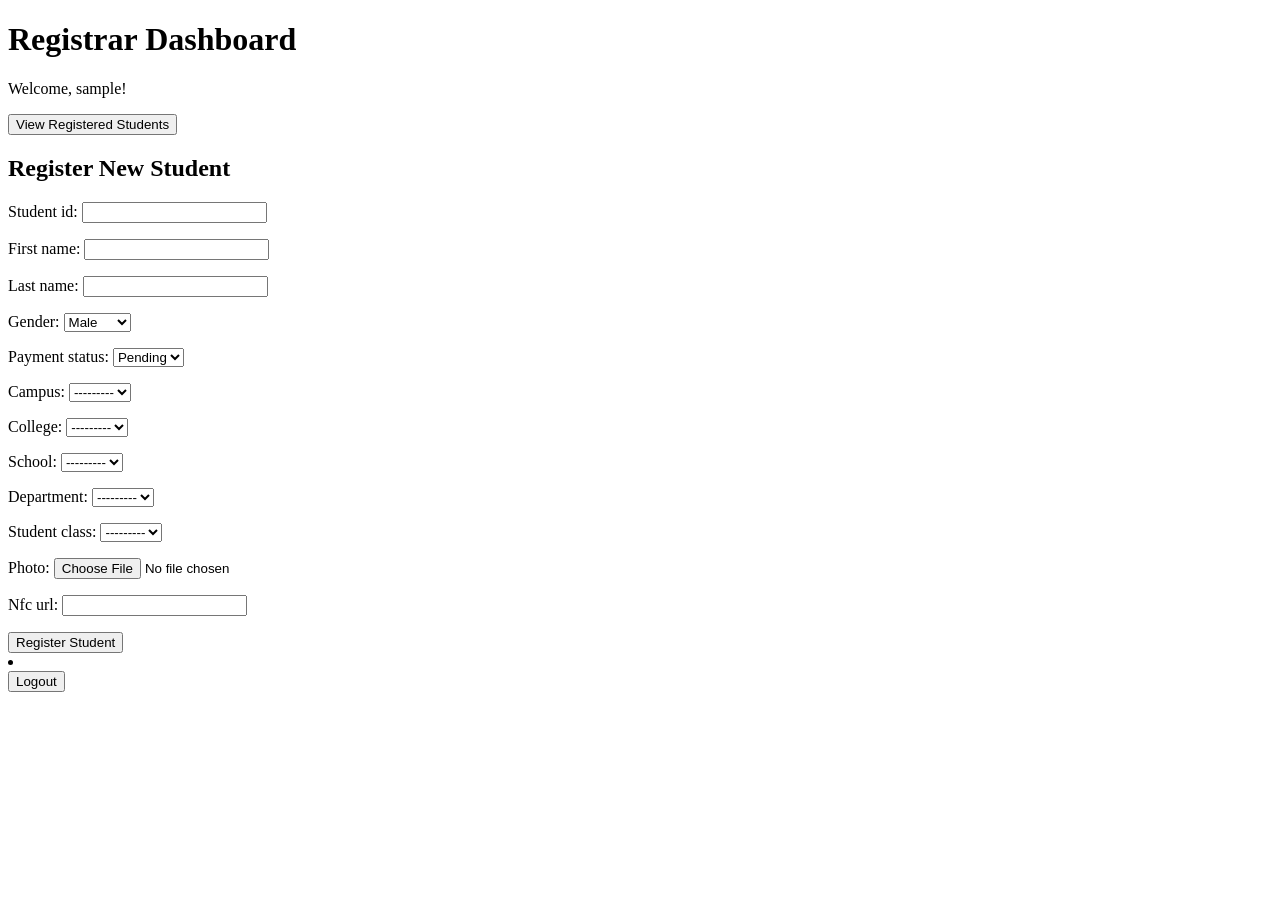
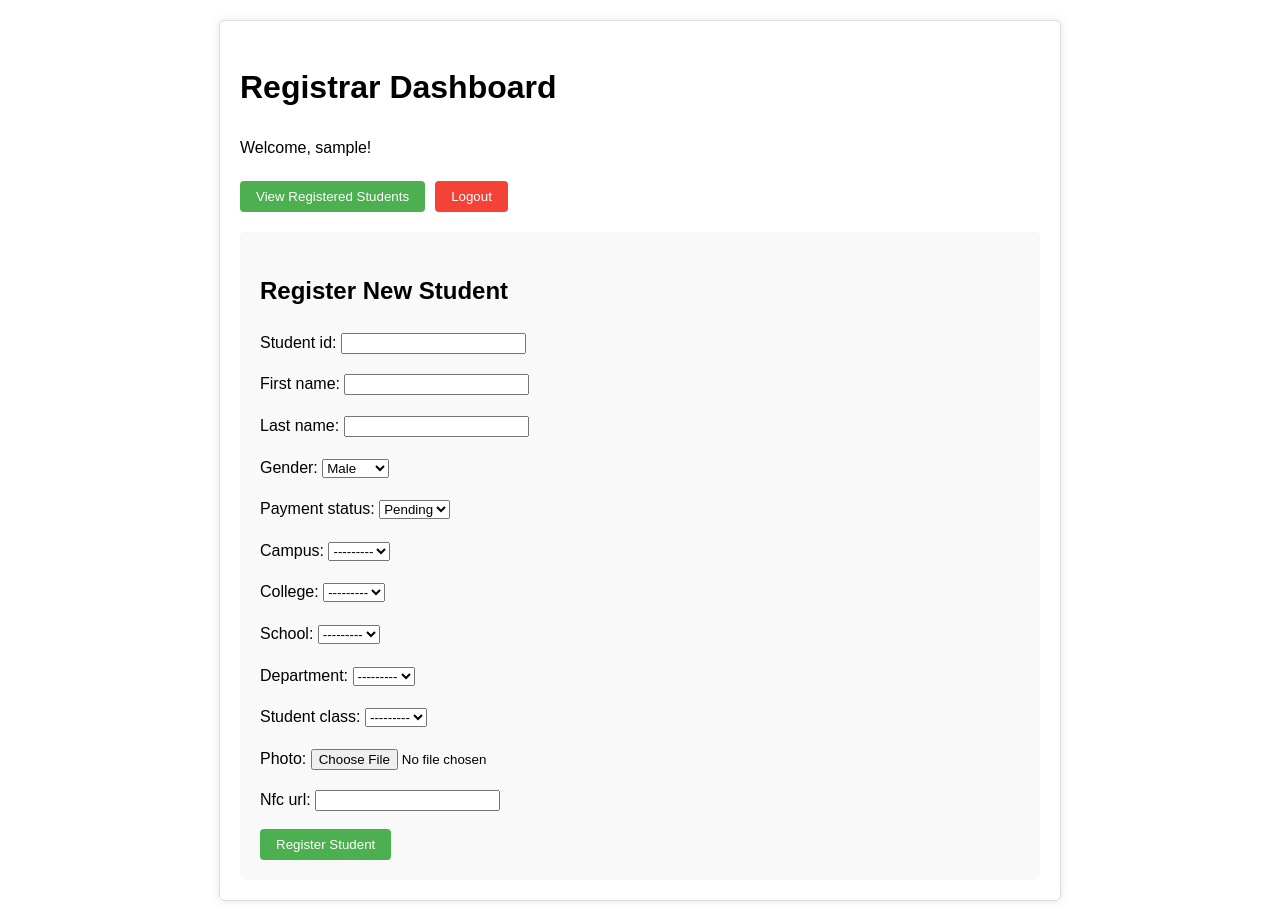
Before and after one commit to musp7/ur_nfc_student_management, a Django app: template core/templates/core/registrar_dashboard.html in a window 1280 px wide. Before the commit the page ends 692 px from the top, so only its background shows below. Run offline with Django 5.2, Linux system fonts and the light colour scheme; the template is opened without the code that fills it: values that come from a table or form of the project are taken from there, others are empty; the visitor is signed in with stand-in values (Sample User, id 1).

Commit message:
registrar portal
student profile' link fixed

```diff
--- a/core/templates/core/registrar_dashboard.html
+++ b/core/templates/core/registrar_dashboard.html
@@ -4,30 +4,77 @@
     <meta charset="UTF-8">
     <meta name="viewport" content="width=device-width, initial-scale=1.0">
     <title>Registrar Dashboard</title>
+    <style>
+        body {
+            font-family: Arial, sans-serif;
+            margin: 20px;
+            line-height: 1.6;
+        }
+        .dashboard-container {
+            max-width: 800px;
+            margin: 0 auto;
+            padding: 20px;
+            border: 1px solid #ddd;
+            border-radius: 5px;
+            box-shadow: 0 0 10px rgba(0,0,0,0.1);
+        }
+        .button-group {
+            margin: 20px 0;
+            display: flex;
+            gap: 10px;
+        }
+        button {
+            padding: 8px 16px;
+            background-color: #4CAF50;
+            color: white;
+            border: none;
+            border-radius: 4px;
+            cursor: pointer;
+        }
+        button:hover {
+            background-color: #45a049;
+        }
+        .logout-btn {
+            background-color: #f44336;
+        }
+        .logout-btn:hover {
+            background-color: #d32f2f;
+        }
+        .registration-form {
+            margin-top: 20px;
+            padding: 20px;
+            background-color: #f9f9f9;
+            border-radius: 5px;
+        }
+    </style>
 </head>
 <body>
+    <div class="dashboard-container">
         <h1>Registrar Dashboard</h1>
         <p>Welcome, {{ user.username }}!</p>
 
+        <div class="button-group">
             <!-- Button to navigate to the Registered Students Page -->
             <a href="{% url 'registered-students' %}">
                 <button>View Registered Students</button>
             </a>
 
+            <!-- Logout Button -->
+            <form method="post" action="{% url 'logout' %}">
+                {% csrf_token %}
+                <button type="submit" class="logout-btn">Logout</button>
+            </form>
+        </div>
+
         <!-- Register New Student -->
+        <div class="registration-form">
             <h2>Register New Student</h2>
             <form method="post" enctype="multipart/form-data">
                 {% csrf_token %}
                 {{ registration_form.as_p }}
                 <button type="submit" name="register_student">Register Student</button>
             </form>
+        </div>
+    </div>
 </body>
 </html>
-    </form>
-        <li> <form method="post" action="{% url 'logout' %}">
-            {% csrf_token %}
-            <button type="submit">Logout</button>
-        </form></li>
-    </ul>
-</body>
-</html>
--- a/core/templates/core/student_profile.html
+++ b/core/templates/core/student_profile.html
@@ -1,5 +1,3 @@
-<!-- filepath: core/templates/core/student_profile.html -->
-
 {% extends 'core/base.html' %}
 
 {% block title %}Student Profile{% endblock %}
--- a/core/urls.py
+++ b/core/urls.py
@@ -24,4 +24,5 @@ urlpatterns = [
     path('registrar/registered-students/', views.registered_students, name='registered-students'),
     path('registrar/register-student/', views.register_student, name='register-student'),
     path('student/<str:student_id>/', views.student_profile, name='student-profile'),
+
 ]
--- a/core/views.py
+++ b/core/views.py
@@ -20,8 +20,8 @@ from django.urls import reverse
 @login_required
 @role_required(['admin', 'gatekeeper', 'registrar'])  # Allow these roles
 def student_profile(request, student_id):
-    student = get_object_or_404(Student, student_id=student_id)
-    return render(request, 'core/student_profile.html', {'student': student})
+     student = get_object_or_404(Student, student_id=student_id)
+     return render(request, 'core/student_profile.html', {'student': student})
 
 
 
```
Also changed, not shown: core/templates/core/base.html (+4 -4 lines). Lines whose indentation alone changed are shown as unchanged.
